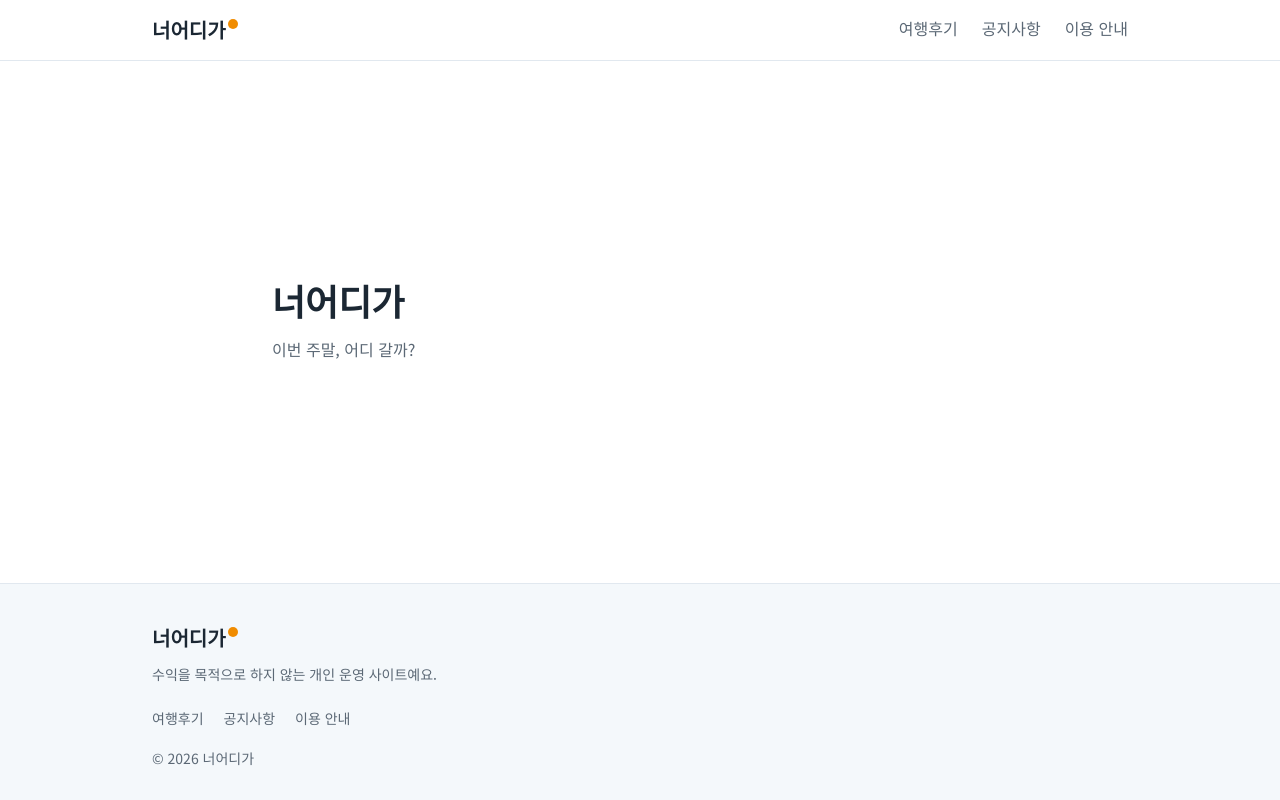
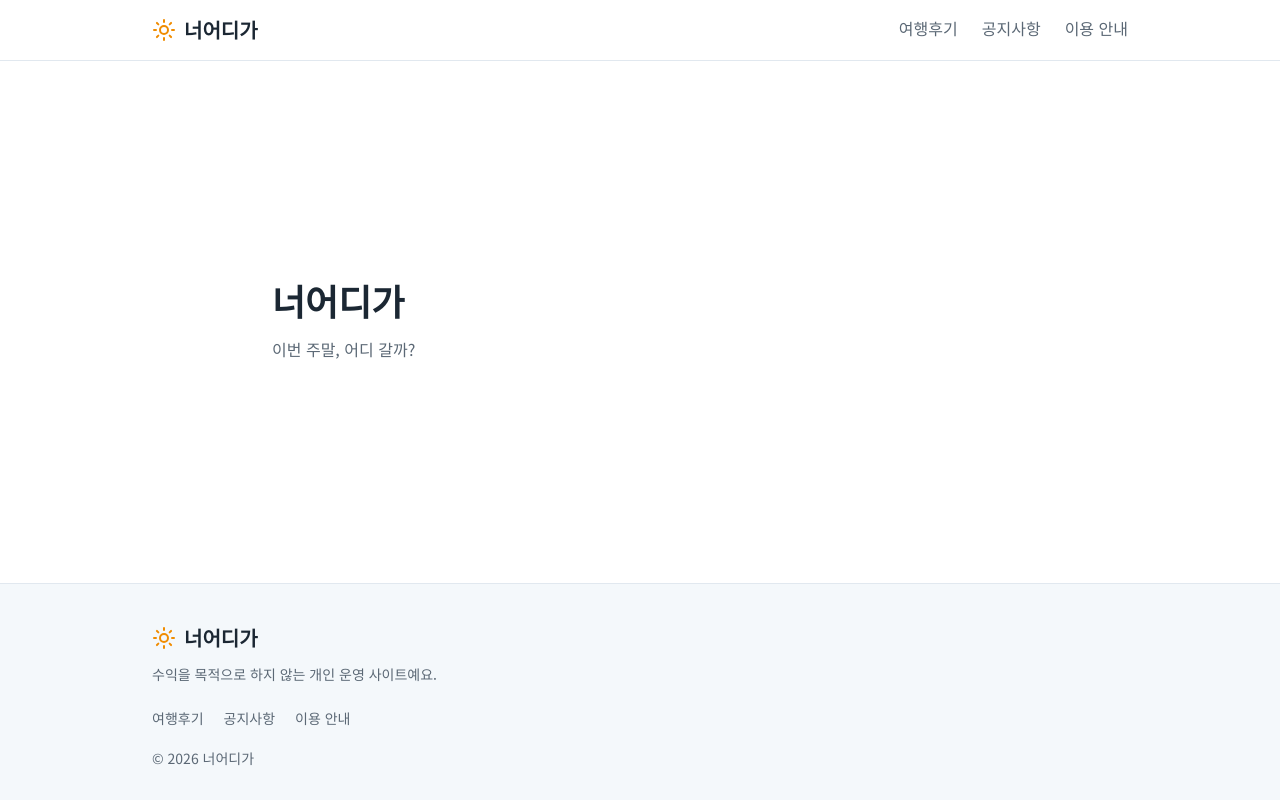
Before and after one commit to addedshot/neo-eodiga, a Next.js app: page / in a window 1280 px wide. Built offline with nearby package versions, Linux system fonts and the light colour scheme.

Commit message:
feat: 로고를 시안에 맞춰 선 해 아이콘과 이름 형태로 변경
Co-Authored-By: Claude Opus 5.5 <noreply@anthropic.com>

```diff
--- a/src/components/SiteLogo.tsx
+++ b/src/components/SiteLogo.tsx
@@ -1,18 +1,23 @@
-// 사이트 이름 글자와 해 모양으로 된 로고(메인으로 가는 링크)
+// 해 아이콘과 사이트 이름으로 된 로고(메인으로 가는 링크)
 import Link from "next/link";
 import { SITE_NAME } from "@/lib/site";
 
 export function SiteLogo() {
   return (
-    <Link href="/" className="inline-flex min-h-11 items-center text-ink">
-      <span className="text-xl font-extrabold">{SITE_NAME}</span>
+    <Link href="/" className="inline-flex min-h-11 items-center gap-2 text-ink">
       <svg
         aria-hidden="true"
-        viewBox="0 0 10 10"
-        className="mb-3 ml-0.5 size-2.5 text-sun"
+        viewBox="0 0 24 24"
+        fill="none"
+        stroke="currentColor"
+        strokeWidth="2"
+        strokeLinecap="round"
+        className="size-6 text-sun"
       >
-        <circle cx="5" cy="5" r="5" fill="currentColor" />
+        <circle cx="12" cy="12" r="4" />
+        <path d="M12 2v2M12 20v2M2 12h2M20 12h2M4.93 4.93l1.41 1.41M17.66 17.66l1.41 1.41M4.93 19.07l1.41-1.41M17.66 6.34l1.41-1.41" />
       </svg>
+      <span className="text-xl font-extrabold">{SITE_NAME}</span>
     </Link>
   );
 }
```
